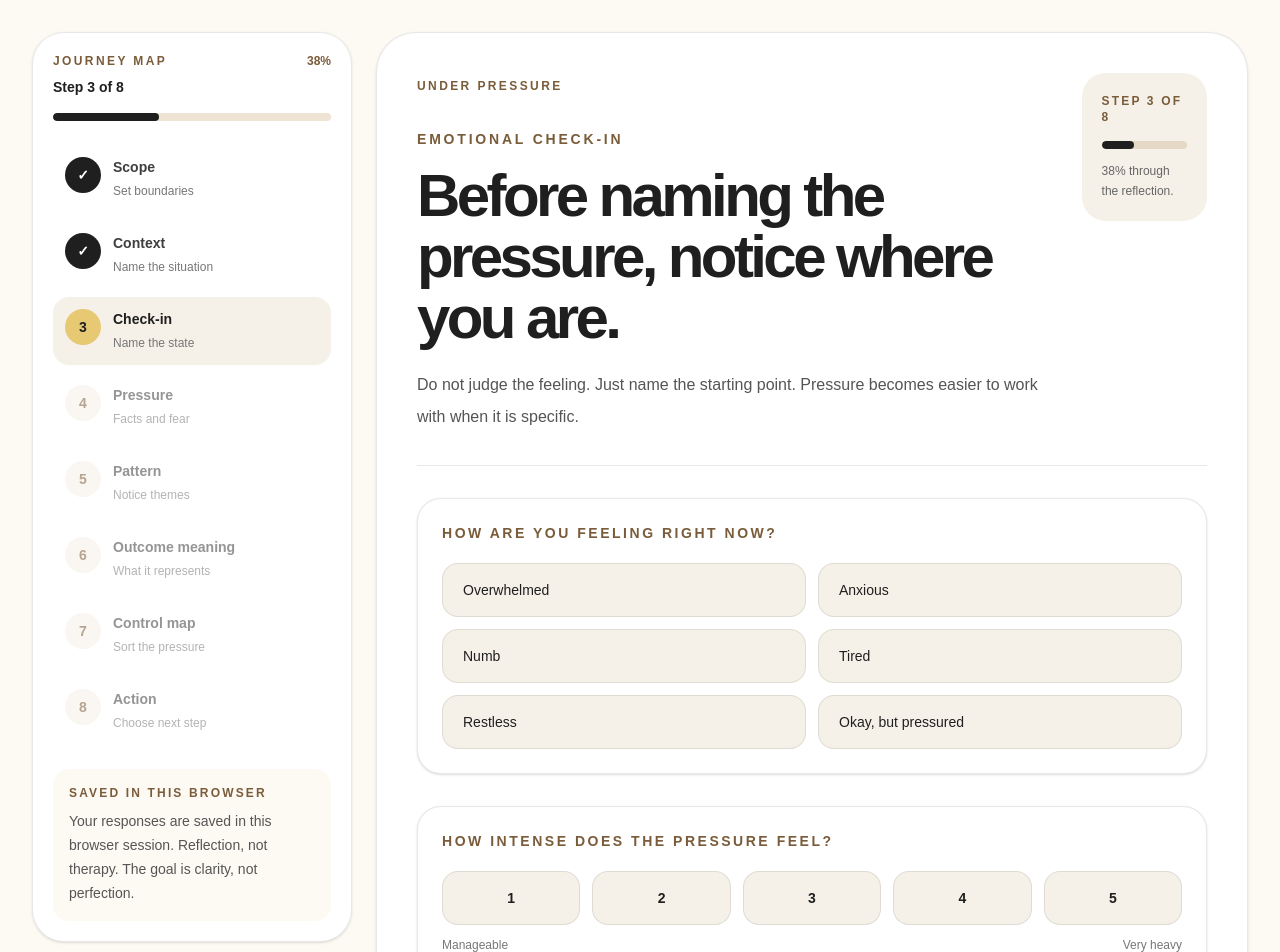
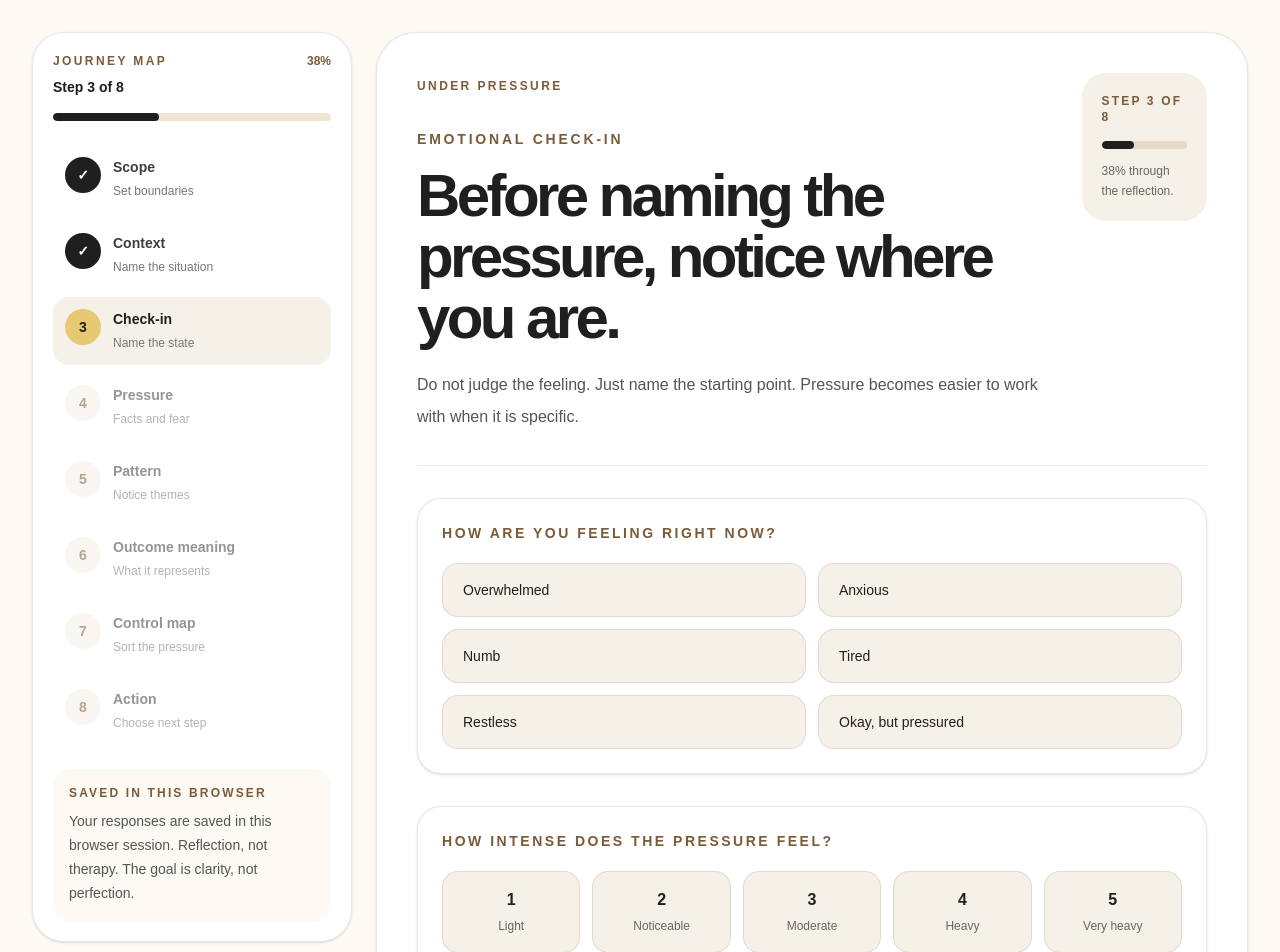
Before and after one commit to diegouriber/under-pressure, a Next.js app: page /check-in in a window 1280 px wide. Shown: the top 952 px of the page. Built offline with nearby package versions, Linux system fonts and the light colour scheme.

Commit message:
Add labels to pressure intensity scale

```diff
--- a/app/check-in/page.tsx
+++ b/app/check-in/page.tsx
@@ -19,7 +19,28 @@ const moods: Mood[] = [
   "Okay, but pressured",
 ];
 
-const levels = ["1", "2", "3", "4", "5"];
+const levels = [
+  {
+    value: "1",
+    label: "Light",
+  },
+  {
+    value: "2",
+    label: "Noticeable",
+  },
+  {
+    value: "3",
+    label: "Moderate",
+  },
+  {
+    value: "4",
+    label: "Heavy",
+  },
+  {
+    value: "5",
+    label: "Very heavy",
+  },
+];
 
 export default function CheckInPage() {
   const [session, setSession] = useState<UnderPressureSession | null>(null);
@@ -52,6 +73,10 @@ export default function CheckInPage() {
   }
 
   const canContinue = Boolean(session.mood && session.intensity);
+
+  const selectedLevel = levels.find(
+    (level) => level.value === session.intensity
+  );
 
   const title = session.name
     ? `${session.name}, before naming the pressure, notice where you are.`
@@ -98,30 +123,35 @@ export default function CheckInPage() {
             How intense does the pressure feel?
           </h2>
 
-          <div className="mt-5 grid grid-cols-5 gap-3">
+          <div className="mt-5 grid gap-3 sm:grid-cols-5">
             {levels.map((level) => {
-              const selected = session.intensity === level;
+              const selected = session.intensity === level.value;
 
               return (
                 <button
-                  key={level}
+                  key={level.value}
                   type="button"
-                  onClick={() => updateSession({ intensity: level })}
-                  className={`rounded-2xl border px-5 py-4 text-center text-sm font-semibold transition ${
+                  onClick={() => updateSession({ intensity: level.value })}
+                  className={`rounded-2xl border px-3 py-4 text-center transition ${
                     selected
                       ? "border-[#1f1f1f] bg-[#1f1f1f] text-white"
                       : "border-[#1f1f1f]/10 bg-[#f6f1e8] text-[#1f1f1f] hover:bg-white"
                   }`}
                 >
-                  {level}
+                  <span className="block text-base font-semibold">
+                    {level.value}
+                  </span>
+
+                  <span
+                    className={`mt-1 block text-xs leading-5 ${
+                      selected ? "text-white/75" : "text-[#666]"
+                    }`}
+                  >
+                    {level.label}
+                  </span>
                 </button>
               );
             })}
-          </div>
-
-          <div className="mt-3 flex justify-between text-xs text-[#777]">
-            <span>Manageable</span>
-            <span>Very heavy</span>
           </div>
         </section>
 
@@ -135,7 +165,9 @@ export default function CheckInPage() {
             </span>
             , with pressure intensity{" "}
             <span className="font-semibold text-[#1f1f1f]">
-              {session.intensity || "not selected yet"}
+              {selectedLevel
+                ? `${selectedLevel.value} — ${selectedLevel.label}`
+                : "not selected yet"}
             </span>
             .
           </p>
```
